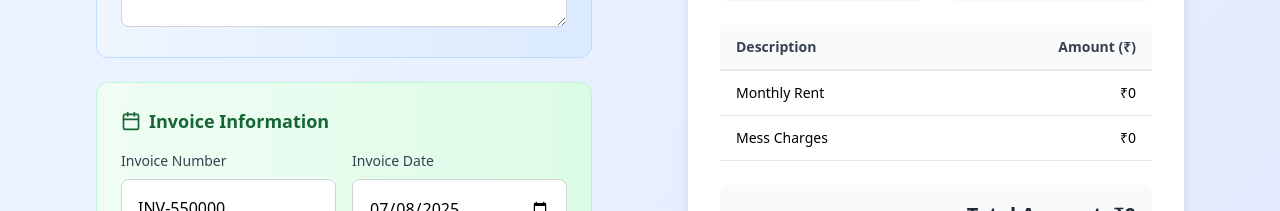
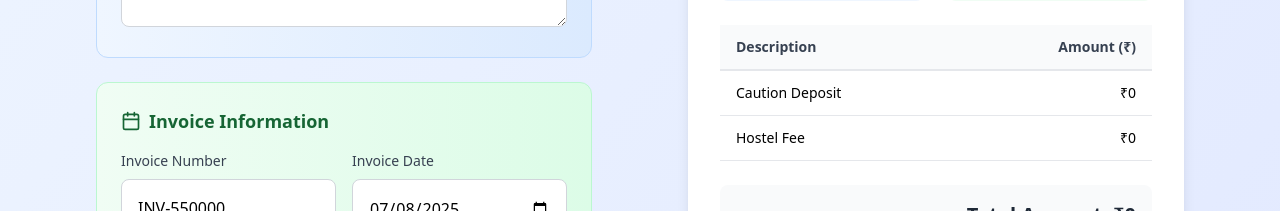
Before and after one commit to abhijithdasan/Invoice-Software, a React (Vite) app in the folder st-johns-invoice/: page / in a window 1280 px wide. Shown: the part 656-867 px from the top of the page. Built offline with nearby package versions, Linux system fonts and the light colour scheme.

Commit message:
additional info

```diff
--- a/st-johns-invoice/src/components/StJohnsInvoiceSystem.jsx
+++ b/st-johns-invoice/src/components/StJohnsInvoiceSystem.jsx
@@ -10,8 +10,8 @@ const StJohnsInvoiceSystem = () => {
     invoiceNo: `INV-${Date.now().toString().slice(-6)}`,
     date: new Date().toISOString().split('T')[0],
     items: [
-      { description: 'Monthly Rent', amount: 0 },
-      { description: 'Mess Charges', amount: 0 }
+      { description: 'Caution Deposit', amount: 0 },
+      { description: 'Hostel Fee', amount: 0 }
     ],
     paymentMethod: 'Cash',
     notes: ''
@@ -467,7 +467,7 @@ const StJohnsInvoiceSystem = () => {
 
             {/* Notes */}
             <div>
-              <label className="block text-sm font-medium text-gray-700 mb-2">Additional Notes</label>
+              <label className="block text-sm font-medium text-gray-700">Additional Notes</label>
               <textarea
                 value={invoiceData.notes}
                 onChange={(e) => handleInputChange('notes', e.target.value)}
@@ -562,8 +562,8 @@ const StJohnsInvoiceSystem = () => {
               </div>
 
               {invoiceData.notes && (
-                <div className="bg-yellow-50 p-3 sm:p-4 rounded-lg mb-4 sm:mb-6">
-                  <h4 className="font-semibold text-yellow-800 mb-2">Notes:</h4>
+                <div className="bg-yellow-50 p-3 sm:p-4 rounded-lg sm:mb-6">
+                  <h4 className="font-semibold text-yellow-800">Notes:</h4>
                   <p className="text-sm text-gray-700 break-words">{invoiceData.notes}</p>
                 </div>
               )}
```
